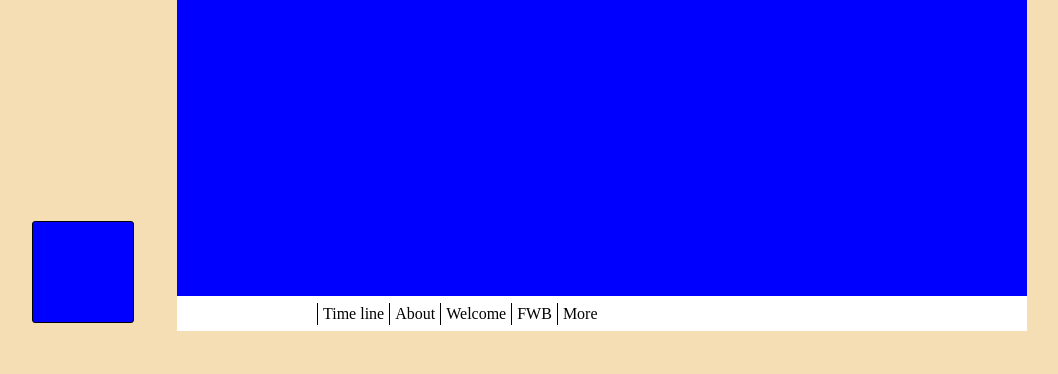
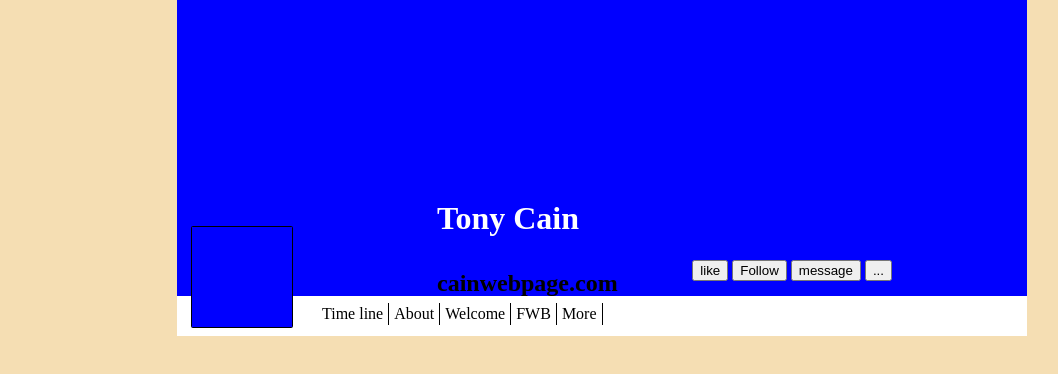
Before and after one commit to Cain-work/social-network-page, a plain HTML site: page index.html in a window 1280 px wide. Shown: the whole page, without its empty margins (38-1096 px from the left). Drawn offline with Linux system fonts and the light colour scheme.

Commit message:
buttons added

```diff
--- a/assets/style.css
+++ b/assets/style.css
@@ -12,11 +12,17 @@ body {
     background-color: blue;
     margin: 0px auto;
 }
+.buttons {
+    position: absolute;
+    right: 350px;
+    top: 260px;
+
+}
 .nav-bar{
     position: relative;
     top: -20px;
     left: 0px;
-    height: 35px;
+    height: 40px;
     width: 850px;
     background-color: white;
     margin: 0px auto;
@@ -31,17 +37,30 @@ ul {
 li {
     float: left;
     padding: 2px 5px 2px 5px;
-    border-left: 1px solid black;
+    border-right: 1px solid black;
 
 }
 .face-plant {
+    margin: 0px auto;
     height: 100px;
     width: 100px;
     background-color: blue;
     border: black solid 1px;
-    border-radius: 3%;
+    border-radius: 1.5%;
     position: relative;
     top: -130px;
-    left:  70px;
+    left: -360px;
 
 }
+h1 {
+    position: absolute;
+    top: 200px;
+    left: 475px;
+    margin: 0px;
+    color: white;
+}
+h2 {
+    position: absolute;
+    top: 250px;
+    left: 475px;
+}
--- a/index.html
+++ b/index.html
@@ -9,6 +9,14 @@
 </head>
 <body>
     <div class="top-header"></div>
+    <h1>Tony Cain</h1>
+    <h2>cainwebpage.com</h2>
+    <div class="buttons">
+       <button> like </button>
+       <button> Follow </button>
+       <button> message </button>
+       <button> ... </button>
+    </div>
     <div class="nav-bar"><ul>
             <li>Time line</li>
             <li>About</li>
```
